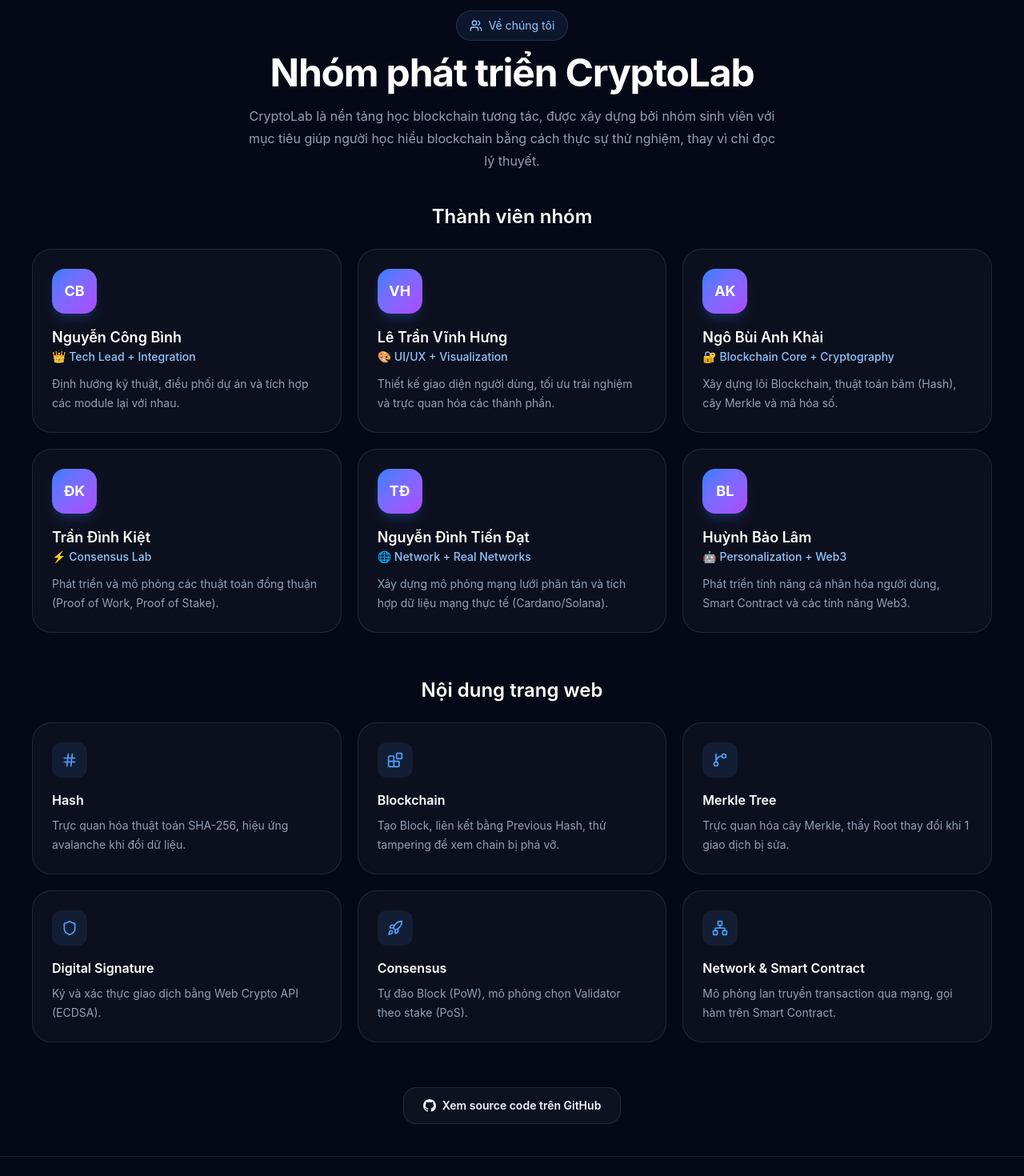
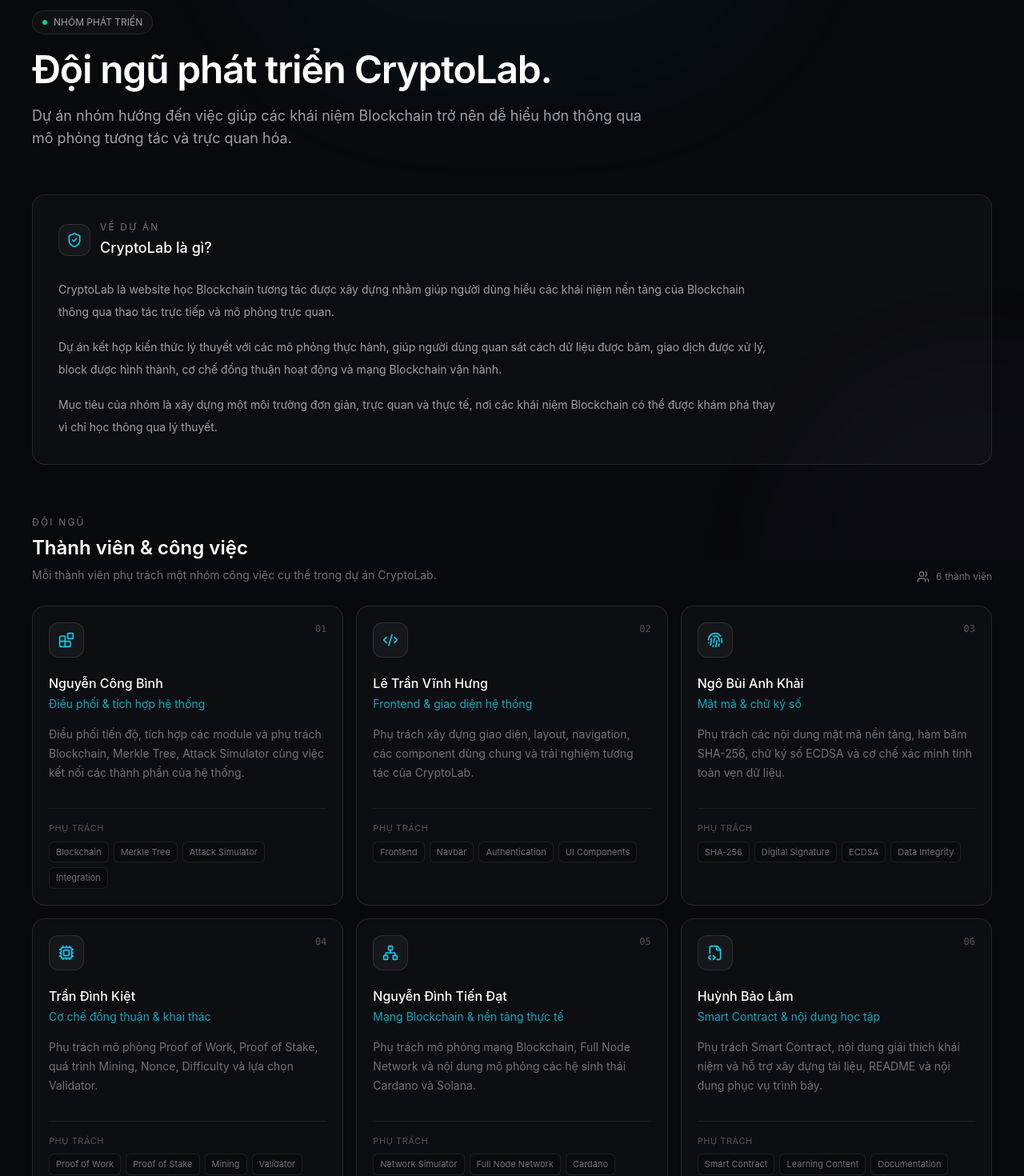
Before and after one commit to binhdepzai06/Blockchain, a React (Vite) app: page /team in a window 1280 px wide. Shown: the part 100-1570 px from the top of the page at 80% size. Built offline with nearby package versions, Linux system fonts and the light colour scheme; no server answers.

Commit message:
docs: cập nhật README và trang Nhóm

```diff
--- a/src/pages/team/TeamPage.tsx
+++ b/src/pages/team/TeamPage.tsx
@@ -1,122 +1,362 @@
 import {
+  ArrowRight,
   Blocks,
+  Code2,
+  Cpu,
+  FileCode2,
+  Fingerprint,
   GitBranch,
+  Globe2,
+  GraduationCap,
   Hash,
   Network,
-  Rocket,
-  Shield,
+  ShieldAlert,
+  ShieldCheck,
+  Sparkles,
   Users,
+  WalletCards,
 } from "lucide-react";
+import { useLanguage } from "../../context/LanguageContext";
 
-interface Member {
+interface TeamMember {
+  id: string;
   name: string;
   role: string;
-  contribution: string;
+  roleEn: string;
+  description: string;
+  descriptionEn: string;
+  modules: string[];
+  icon: typeof Users;
 }
 
-const members: Member[] = [
-  { name: "Nguyễn Công Bình", role: "👑 Tech Lead + Integration", contribution: "Định hướng kỹ thuật, điều phối dự án và tích hợp các module lại với nhau." },
-  { name: "Lê Trần Vĩnh Hưng", role: "🎨 UI/UX + Visualization", contribution: "Thiết kế giao diện người dùng, tối ưu trải nghiệm và trực quan hóa các thành phần." },
-  { name: "Ngô Bùi Anh Khải", role: "🔐 Blockchain Core + Cryptography", contribution: "Xây dựng lõi Blockchain, thuật toán băm (Hash), cây Merkle và mã hóa số." },
-  { name: "Trần Đình Kiệt", role: "⚡ Consensus Lab", contribution: "Phát triển và mô phỏng các thuật toán đồng thuận (Proof of Work, Proof of Stake)." },
-  { name: "Nguyễn Đình Tiến Đạt", role: "🌐 Network + Real Networks", contribution: "Xây dựng mô phỏng mạng lưới phân tán và tích hợp dữ liệu mạng thực tế (Cardano/Solana)." },
-  { name: "Huỳnh Bảo Lâm", role: "🤖 Personalization + Web3", contribution: "Phát triển tính năng cá nhân hóa người dùng, Smart Contract và các tính năng Web3." },
-];
-
-const siteFeatures = [
-  { icon: Hash, title: "Hash", desc: "Trực quan hóa thuật toán SHA-256, hiệu ứng avalanche khi đổi dữ liệu." },
-  { icon: Blocks, title: "Blockchain", desc: "Tạo Block, liên kết bằng Previous Hash, thử tampering để xem chain bị phá vỡ." },
-  { icon: GitBranch, title: "Merkle Tree", desc: "Trực quan hóa cây Merkle, thấy Root thay đổi khi 1 giao dịch bị sửa." },
-  { icon: Shield, title: "Digital Signature", desc: "Ký và xác thực giao dịch bằng Web Crypto API (ECDSA)." },
-  { icon: Rocket, title: "Consensus", desc: "Tự đào Block (PoW), mô phỏng chọn Validator theo stake (PoS)." },
-  { icon: Network, title: "Network & Smart Contract", desc: "Mô phỏng lan truyền transaction qua mạng, gọi hàm trên Smart Contract." },
+const teamMembers: TeamMember[] = [
+  {
+    id: "01",
+    name: "Nguyễn Công Bình",
+    role: "Điều phối & tích hợp hệ thống",
+    roleEn: "System Coordination & Integration",
+    description:
+      "Điều phối tiến độ, tích hợp các module và phụ trách Blockchain, Merkle Tree, Attack Simulator cùng việc kết nối các thành phần của hệ thống.",
+    descriptionEn:
+      "Coordinates the project, integrates modules, and works on Blockchain, Merkle Tree, Attack Simulator, and system-level integration.",
+    modules: [
+      "Blockchain",
+      "Merkle Tree",
+      "Attack Simulator",
+      "Integration",
+    ],
+    icon: Blocks,
+  },
+  {
+    id: "02",
+    name: "Lê Trần Vĩnh Hưng",
+    role: "Frontend & giao diện hệ thống",
+    roleEn: "Frontend & System Interface",
+    description:
+      "Phụ trách xây dựng giao diện, layout, navigation, các component dùng chung và trải nghiệm tương tác của CryptoLab.",
+    descriptionEn:
+      "Builds the interface, layouts, navigation, shared components, and interactive experience of CryptoLab.",
+    modules: [
+      "Frontend",
+      "Navbar",
+      "Authentication",
+      "UI Components",
+    ],
+    icon: Code2,
+  },
+  {
+    id: "03",
+    name: "Ngô Bùi Anh Khải",
+    role: "Mật mã & chữ ký số",
+    roleEn: "Cryptography & Digital Signature",
+    description:
+      "Phụ trách các nội dung mật mã nền tảng, hàm băm SHA-256, chữ ký số ECDSA và cơ chế xác minh tính toàn vẹn dữ liệu.",
+    descriptionEn:
+      "Works on core cryptography concepts, SHA-256 hashing, ECDSA digital signatures, and data integrity verification.",
+    modules: [
+      "SHA-256",
+      "Digital Signature",
+      "ECDSA",
+      "Data Integrity",
+    ],
+    icon: Fingerprint,
+  },
+  {
+    id: "04",
+    name: "Trần Đình Kiệt",
+    role: "Cơ chế đồng thuận & khai thác",
+    roleEn: "Consensus & Mining",
+    description:
+      "Phụ trách mô phỏng Proof of Work, Proof of Stake, quá trình Mining, Nonce, Difficulty và lựa chọn Validator.",
+    descriptionEn:
+      "Works on Proof of Work, Proof of Stake, mining, nonce, difficulty, and validator selection simulations.",
+    modules: [
+      "Proof of Work",
+      "Proof of Stake",
+      "Mining",
+      "Validator",
+    ],
+    icon: Cpu,
+  },
+  {
+    id: "05",
+    name: "Nguyễn Đình Tiến Đạt",
+    role: "Mạng Blockchain & nền tảng thực tế",
+    roleEn: "Blockchain Network & Real Networks",
+    description:
+      "Phụ trách mô phỏng mạng Blockchain, Full Node Network và nội dung mô phỏng các hệ sinh thái Cardano và Solana.",
+    descriptionEn:
+      "Works on Blockchain network simulation, Full Node Network, and real-world ecosystem simulations for Cardano and Solana.",
+    modules: [
+      "Network Simulator",
+      "Full Node Network",
+      "Cardano",
+      "Solana",
+    ],
+    icon: Network,
+  },
+  {
+    id: "06",
+    name: "Huỳnh Bảo Lâm",
+    role: "Smart Contract & nội dung học tập",
+    roleEn: "Smart Contract & Learning Content",
+    description:
+      "Phụ trách Smart Contract, nội dung giải thích khái niệm và hỗ trợ xây dựng tài liệu, README và nội dung phục vụ trình bày.",
+    descriptionEn:
+      "Works on Smart Contract, educational explanations, documentation, README, and presentation content.",
+    modules: [
+      "Smart Contract",
+      "Learning Content",
+      "Documentation",
+      "README",
+    ],
+    icon: FileCode2,
+  },
 ];
 
 export default function TeamPage() {
+  const { isEnglish } = useLanguage();
+
   return (
-    <div className="min-h-[calc(100vh-72px)] px-6 py-10 lg:px-10">
-      <div className="mx-auto max-w-[1200px]">
-        {/* HEADER */}
-        <div className="mb-10 text-center">
-          <div className="mb-4 inline-flex items-center gap-2 rounded-full border border-blue-400/20 bg-blue-400/10 px-4 py-2 text-sm text-blue-300">
-            <Users size={16} />
-            Về chúng tôi
+    <div className="min-h-screen bg-[#08090c] text-white">
+      {/* Background */}
+      <div className="pointer-events-none fixed inset-0 overflow-hidden">
+        <div className="absolute left-1/2 top-[-280px] h-[500px] w-[700px] -translate-x-1/2 rounded-full bg-cyan-500/[0.04] blur-3xl" />
+
+        <div className="absolute bottom-[-250px] right-[-200px] h-[500px] w-[500px] rounded-full bg-violet-500/[0.035] blur-3xl" />
       </div>
-          <h1 className="text-4xl font-bold tracking-tight text-white md:text-5xl">
-            Nhóm phát triển CryptoLab
+
+      <div className="relative mx-auto max-w-7xl px-5 py-10 sm:px-8 lg:px-10">
+        {/* =========================================================
+            HEADER
+        ========================================================= */}
+        <section className="mb-14">
+          <div className="mb-5 inline-flex items-center gap-2 rounded-full border border-white/10 bg-white/[0.03] px-3 py-1.5 text-xs text-zinc-400">
+            <span className="h-1.5 w-1.5 rounded-full bg-emerald-400" />
+
+            {isEnglish ? "PROJECT TEAM" : "NHÓM PHÁT TRIỂN"}
+          </div>
+
+          <div className="max-w-4xl">
+            <h1 className="text-4xl font-semibold tracking-tight text-white sm:text-5xl">
+              {isEnglish
+                ? "Meet the CryptoLab team."
+                : "Đội ngũ phát triển CryptoLab."}
             </h1>
-          <p className="mx-auto mt-4 max-w-2xl leading-7 text-slate-400">
-            CryptoLab là nền tảng học blockchain tương tác, được xây dựng bởi
-            nhóm sinh viên với mục tiêu giúp người học hiểu blockchain
-            bằng cách thực sự thử nghiệm, thay vì chỉ đọc lý thuyết.
+
+            <p className="mt-5 max-w-3xl text-base leading-7 text-zinc-400 sm:text-lg">
+              {isEnglish
+                ? "A team project focused on making Blockchain concepts easier to understand through interactive simulations and practical visualization."
+                : "Dự án nhóm hướng đến việc giúp các khái niệm Blockchain trở nên dễ hiểu hơn thông qua mô phỏng tương tác và trực quan hóa."}
+            </p>
+          </div>
+        </section>
+
+        {/* =========================================================
+            ABOUT CRYPTOLAB
+        ========================================================= */}
+        <section className="mb-16">
+          <div className="rounded-2xl border border-white/10 bg-white/[0.025] p-6 sm:p-8">
+            <div className="max-w-4xl">
+              <div className="flex items-center gap-3">
+                <div className="flex h-10 w-10 items-center justify-center rounded-xl border border-white/10 bg-white/[0.04]">
+                  <ShieldCheck className="h-5 w-5 text-cyan-400" />
+                </div>
+
+                <div>
+                  <p className="text-xs uppercase tracking-[0.18em] text-zinc-500">
+                    {isEnglish ? "About the project" : "Về dự án"}
+                  </p>
+
+                  <h2 className="mt-1 text-lg font-medium text-white">
+                    {isEnglish
+                      ? "What is CryptoLab?"
+                      : "CryptoLab là gì?"}
+                  </h2>
+                </div>
+              </div>
+
+              <p className="mt-6 text-sm leading-7 text-zinc-400">
+                {isEnglish
+                  ? "CryptoLab is an interactive Blockchain learning website developed to help users understand fundamental Blockchain concepts through direct interaction and visual simulation."
+                  : "CryptoLab là website học Blockchain tương tác được xây dựng nhằm giúp người dùng hiểu các khái niệm nền tảng của Blockchain thông qua thao tác trực tiếp và mô phỏng trực quan."}
+              </p>
+
+              <p className="mt-4 text-sm leading-7 text-zinc-400">
+                {isEnglish
+                  ? "The project combines theoretical knowledge with practical simulations, allowing users to observe how data is hashed, transactions are processed, blocks are formed, consensus is reached, and Blockchain networks operate."
+                  : "Dự án kết hợp kiến thức lý thuyết với các mô phỏng thực hành, giúp người dùng quan sát cách dữ liệu được băm, giao dịch được xử lý, block được hình thành, cơ chế đồng thuận hoạt động và mạng Blockchain vận hành."}
+              </p>
+
+              <p className="mt-4 text-sm leading-7 text-zinc-400">
+                {isEnglish
+                  ? "Our goal is to create a simple, visual, and practical environment where Blockchain concepts can be explored instead of being learned only through theory."
+                  : "Mục tiêu của nhóm là xây dựng một môi trường đơn giản, trực quan và thực tế, nơi các khái niệm Blockchain có thể được khám phá thay vì chỉ học thông qua lý thuyết."}
+              </p>
+            </div>
+          </div>
+        </section>
+
+        {/* =========================================================
+            TEAM
+        ========================================================= */}
+        <section className="mb-16">
+          <div className="mb-7 flex items-end justify-between gap-4">
+            <div>
+              <p className="text-xs uppercase tracking-[0.18em] text-zinc-500">
+                {isEnglish ? "The team" : "Đội ngũ"}
+              </p>
+
+              <h2 className="mt-2 text-2xl font-semibold text-white">
+                {isEnglish
+                  ? "Members & responsibilities"
+                  : "Thành viên & công việc"}
+              </h2>
+
+              <p className="mt-2 text-sm text-zinc-500">
+                {isEnglish
+                  ? "Each member is responsible for a specific part of the CryptoLab project."
+                  : "Mỗi thành viên phụ trách một nhóm công việc cụ thể trong dự án CryptoLab."}
               </p>
             </div>
 
-        {/* MEMBERS */}
-        <section className="mb-14">
-          <h2 className="mb-6 text-center text-2xl font-semibold text-white">
-            Thành viên nhóm
-          </h2>
-          <div className="grid gap-5 sm:grid-cols-2 lg:grid-cols-3">
-            {members.map((m) => (
-              <div
-                key={m.name}
-                className="rounded-3xl border border-white/10 bg-white/[0.03] p-6 transition hover:border-blue-400/30"
+            <div className="hidden items-center gap-2 text-xs text-zinc-500 sm:flex">
+              <Users className="h-4 w-4" />
+              6 {isEnglish ? "members" : "thành viên"}
+            </div>
+          </div>
+
+          <div className="grid gap-4 md:grid-cols-2 xl:grid-cols-3">
+            {teamMembers.map((member) => {
+              const Icon = member.icon;
+
+              return (
+                <article
+                  key={member.id}
+                  className="group rounded-2xl border border-white/10 bg-white/[0.025] p-5 transition-colors hover:border-white/20 hover:bg-white/[0.04]"
                 >
-                <div className="mb-4 flex h-14 w-14 items-center justify-center rounded-2xl bg-gradient-to-br from-blue-500 to-purple-500 text-lg font-bold text-white shadow-lg shadow-blue-500/20">
-                  {m.name
-                    .split(" ")
-                    .map((w) => w[0])
-                    .slice(-2)
-                    .join("")}
+                  {/* Member header */}
+                  <div className="flex items-start justify-between">
+                    <div className="flex h-11 w-11 items-center justify-center rounded-xl border border-white/10 bg-white/[0.04]">
+                      <Icon className="h-5 w-5 text-cyan-400" />
                     </div>
-                <h3 className="font-semibold text-white text-lg">{m.name}</h3>
-                <p className="mb-3 text-sm font-medium text-blue-300">{m.role}</p>
-                <p className="text-sm leading-6 text-slate-400">
-                  {m.contribution}
+
+                    <span className="font-mono text-xs text-zinc-600">
+                      {member.id}
+                    </span>
+                  </div>
+
+                  {/* Name */}
+                  <h3 className="mt-5 text-base font-medium text-white">
+                    {member.name}
+                  </h3>
+
+                  {/* Role */}
+                  <p className="mt-1 text-sm text-cyan-400/80">
+                    {isEnglish ? member.roleEn : member.role}
                   </p>
+
+                  {/* Description */}
+                  <p className="mt-4 min-h-[84px] text-sm leading-6 text-zinc-500">
+                    {isEnglish
+                      ? member.descriptionEn
+                      : member.description}
+                  </p>
+
+                  {/* Responsibilities */}
+                  <div className="mt-5 border-t border-white/[0.07] pt-4">
+                    <p className="mb-2 text-[11px] uppercase tracking-wider text-zinc-600">
+                      {isEnglish ? "Responsibilities" : "Phụ trách"}
+                    </p>
+
+                    <div className="flex flex-wrap gap-1.5">
+                      {member.modules.map((module) => (
+                        <span
+                          key={module}
+                          className="rounded-md border border-white/[0.08] bg-black/20 px-2 py-1 text-[11px] text-zinc-500"
+                        >
+                          {module}
+                        </span>
+                      ))}
                     </div>
-            ))}
+                  </div>
+                </article>
+              );
+            })}
           </div>
         </section>
 
-        {/* SITE OVERVIEW */}
-        <section>
-          <h2 className="mb-6 text-center text-2xl font-semibold text-white">
-            Nội dung trang web
+        {/* =========================================================
+            GITHUB
+        ========================================================= */}
+        <section className="mb-10">
+          <div className="flex flex-col gap-5 rounded-2xl border border-white/10 bg-white/[0.025] p-6 sm:flex-row sm:items-center sm:justify-between sm:p-8">
+            <div>
+              <div className="flex items-center gap-3">
+                <div className="flex h-10 w-10 items-center justify-center rounded-xl border border-white/10 bg-white/[0.04]">
+                  <GitBranch className="h-5 w-5 text-cyan-400" />
+                </div>
+
+                <div>
+                  <p className="text-xs uppercase tracking-[0.18em] text-zinc-500">
+                    GitHub
+                  </p>
+
+                  <h2 className="mt-1 text-lg font-medium text-white">
+                    {isEnglish
+                      ? "Explore the source code"
+                      : "Xem mã nguồn dự án"}
                   </h2>
-          <div className="grid gap-5 sm:grid-cols-2 lg:grid-cols-3">
-            {siteFeatures.map((f) => (
-              <div
-                key={f.title}
-                className="rounded-3xl border border-white/10 bg-white/[0.03] p-6"
+                </div>
+              </div>
+
+              <p className="mt-3 text-sm text-zinc-500">
+                {isEnglish
+                  ? "View the source code, development history, and project documentation."
+                  : "Xem mã nguồn, lịch sử phát triển và tài liệu của dự án."}
+              </p>
+            </div>
+
+            <a
+              href="https://github.com/binhdepzai06/Blockchain"
+              target="_blank"
+              rel="noopener noreferrer"
+              className="inline-flex shrink-0 items-center justify-center gap-2 rounded-xl border border-white/10 bg-white/[0.05] px-5 py-3 text-sm font-medium text-zinc-200 transition-colors hover:border-white/20 hover:bg-white/[0.08]"
             >
-                <div className="mb-4 flex h-11 w-11 items-center justify-center rounded-xl bg-blue-400/10 text-blue-400">
-                  <f.icon size={20} />
-                </div>
-                <h3 className="mb-2 font-semibold text-white">{f.title}</h3>
-                <p className="text-sm leading-6 text-slate-400">{f.desc}</p>
-              </div>
-            ))}
+              {isEnglish ? "View GitHub" : "Xem GitHub"}
+
+              <ArrowRight className="h-4 w-4" />
+            </a>
           </div>
         </section>
 
-        {/* GITHUB */}
-        <div className="mt-14 flex justify-center">
-          <a
-            href="https://github.com/binhdepzai06/Blockchain"
-            target="_blank"
-            rel="noreferrer"
-            className="flex items-center gap-2 rounded-2xl border border-white/10 bg-white/[0.04] px-6 py-3 text-sm font-semibold text-slate-200 transition hover:bg-white/10"
-          >
-            <svg
-              className="h-4 w-4 fill-current"
-              viewBox="0 0 24 24"
-            >
-              <path d="M12 0C5.37 0 0 5.37 0 12c0 5.31 3.435 9.795 8.205 11.385.6.105.825-.255.825-.57 0-.285-.015-1.23-.015-2.235-3.015.555-3.795-.735-4.035-1.41-.135-.345-.72-1.41-1.23-1.695-.42-.225-1.02-.78-.015-.795.945-.015 1.62.87 1.845 1.23 1.08 1.815 2.805 1.305 3.495.99.105-.78.42-1.305.765-1.605-2.67-.3-5.46-1.335-5.46-5.925 0-1.305.465-2.385 1.23-3.225-.12-.3-.54-1.53.12-3.18 0 0 1.005-.315 3.3 1.23.96-.27 1.98-.405 3-.405s2.04.135 3 .405c2.295-1.56 3.3-1.23 3.3-1.23.66 1.65.24 2.88.12 3.18.765.84 1.23 1.905 1.23 3.225 0 4.605-2.805 5.625-5.475 5.925.435.375.81 1.095.81 2.22 0 1.605-.015 2.895-.015 3.3 0 .315.225.69.825.57A12.02 12.02 0 0024 12c0-6.63-5.37-12-12-12z" />
-            </svg>
-            Xem source code trên GitHub
-          </a>
+        {/* Footer */}
+        <div className="border-t border-white/[0.07] pt-6 text-center">
+          <p className="text-xs text-zinc-600">
+            {isEnglish
+              ? "CryptoLab — Interactive Blockchain Learning Platform"
+              : "CryptoLab — Nền tảng học Blockchain tương tác"}
+          </p>
         </div>
       </div>
     </div>
```
Also changed, not shown: 1 other file (tests, documents, lock files or other folders). Lines whose indentation alone changed are shown as unchanged.
